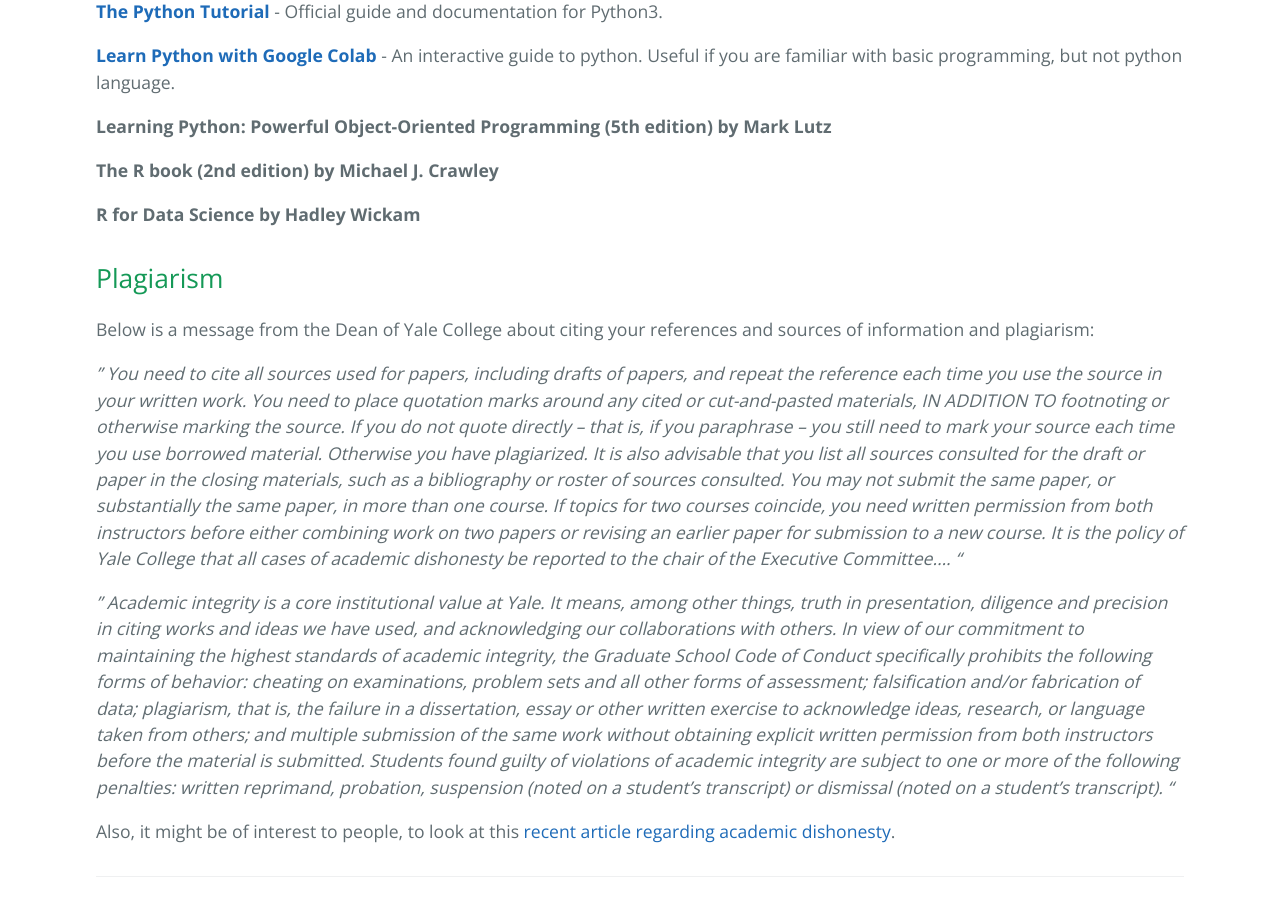
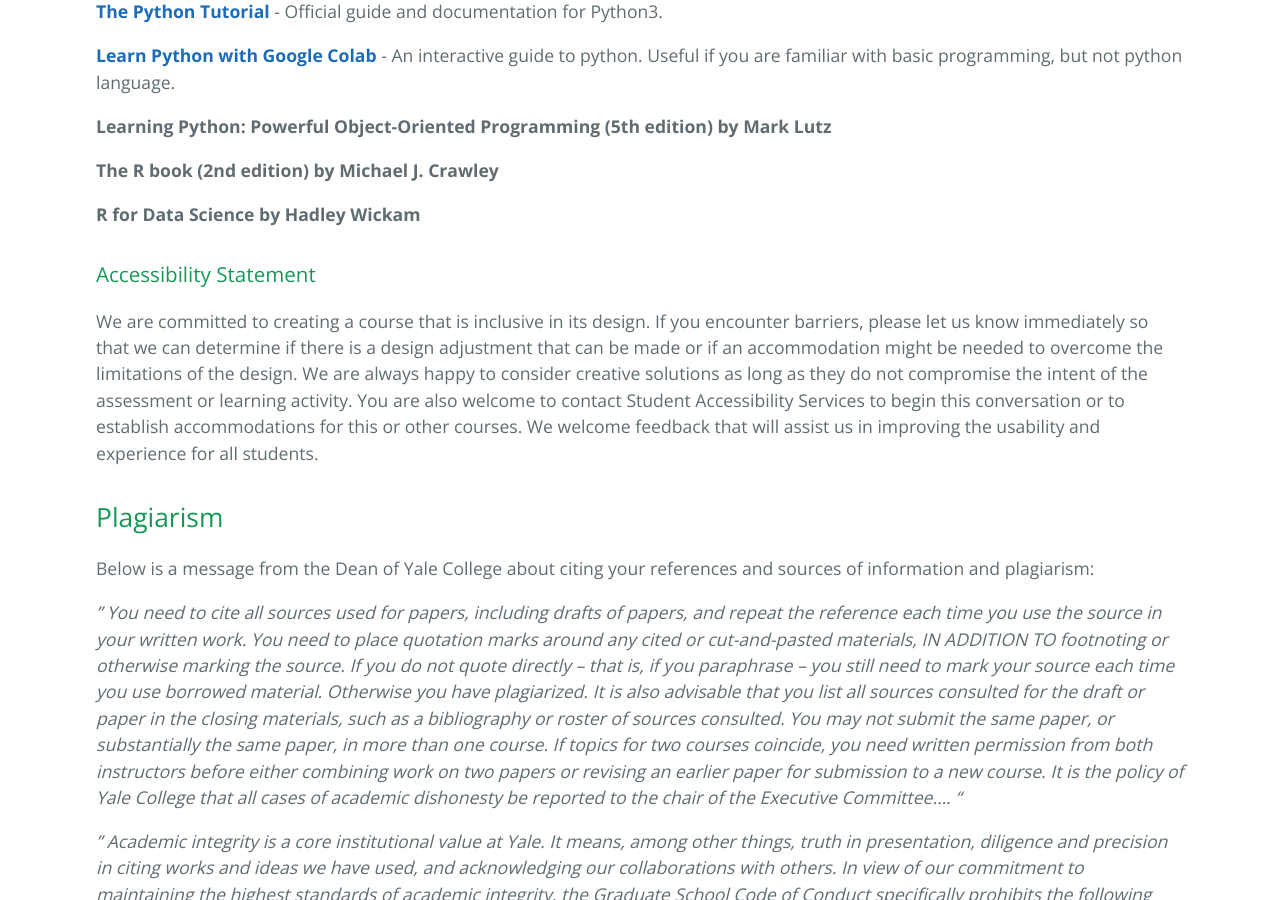
Before and after one commit to gersteinlab/cbb752b23, a Jekyll site: the page built from info.md, in a window 1280 px wide and 900 px high, scrolled down 2945 px. Built offline with Jekyll 4.4.1, drawn with Linux system fonts in a browser that asks for light colours.

Commit message:
Update info.md

```diff
--- a/info.md
+++ b/info.md
@@ -91,6 +91,8 @@ For the class you can choose to do assignments in either R or python. Here are s
 
 **R for Data Science by Hadley Wickam**
 
+### Accessibility Statement
+We are committed to creating a course that is inclusive in its design. If you encounter barriers, please let us know immediately so that we can determine if there is a design adjustment that can be made or if an accommodation might be needed to overcome the limitations of the design. We are always happy to consider creative solutions as long as they do not compromise the intent of the assessment or learning activity. You are also welcome to contact Student Accessibility Services to begin this conversation or to establish accommodations for this or other courses. We welcome feedback that will assist us in improving the usability and experience for all students.
 
 
 ## Plagiarism
```
